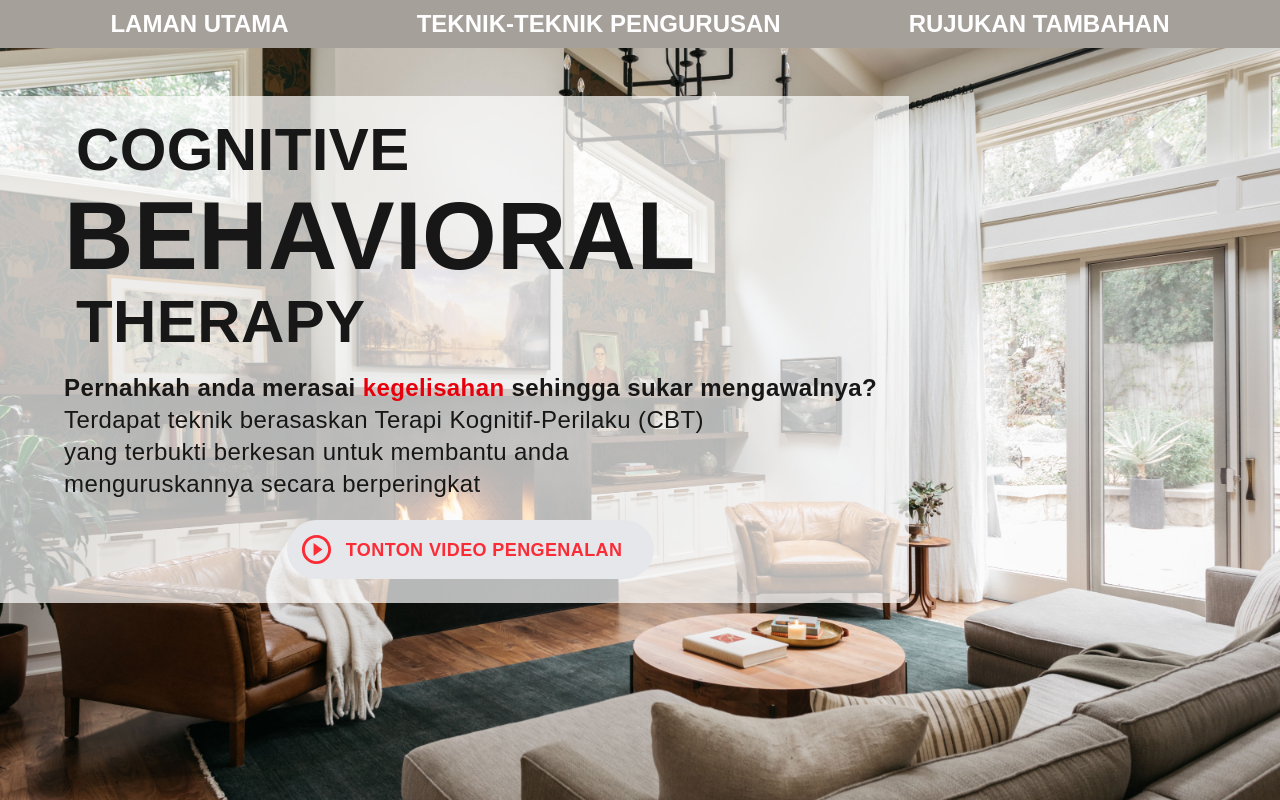
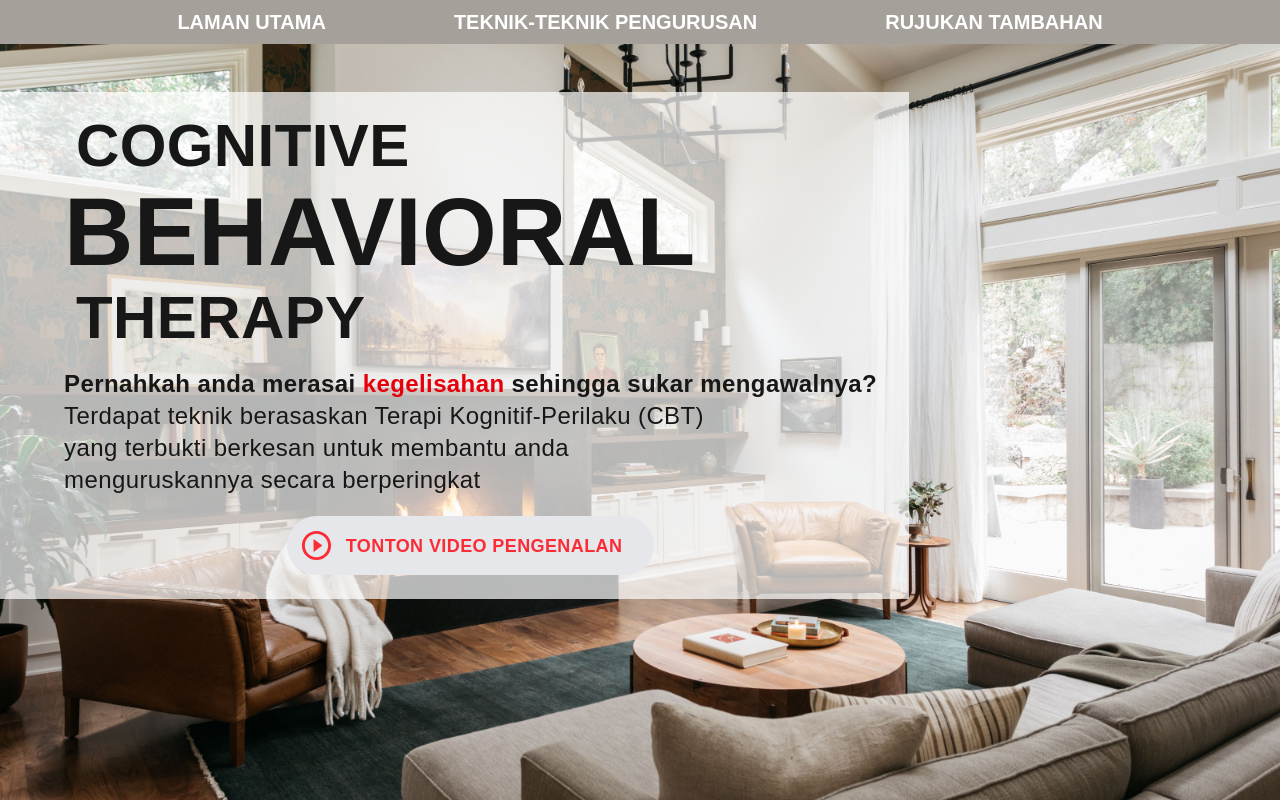
Before and after one commit to najmusyathir/interactive_video, a Next.js app: page / in a window 1280 px wide. Built offline with nearby package versions, Linux system fonts and the light colour scheme.

Commit message:
Modify: Fix navbar font-size

```diff
--- a/src/components/navbar.tsx
+++ b/src/components/navbar.tsx
@@ -13,7 +13,7 @@ export default function Navbar() {
 
   return (
     <div className="w-full bg-stone-400 flex flex-col relative">
-      <div className="text-white hidden md:flex flex-col md:flex-row justify-center font-bold md:text-2xl">
+      <div className="text-white hidden md:flex flex-col md:flex-row justify-center font-bold md:text-xl">
         <FaqNav href={'/'} label={"LAMAN UTAMA"} />
         <FaqNav href={'/teknik-pengurusan'} label={"TEKNIK-TEKNIK PENGURUSAN"} />
         <FaqNav href={'/rujukan-tambahan'} label={"RUJUKAN TAMBAHAN"} />
```
